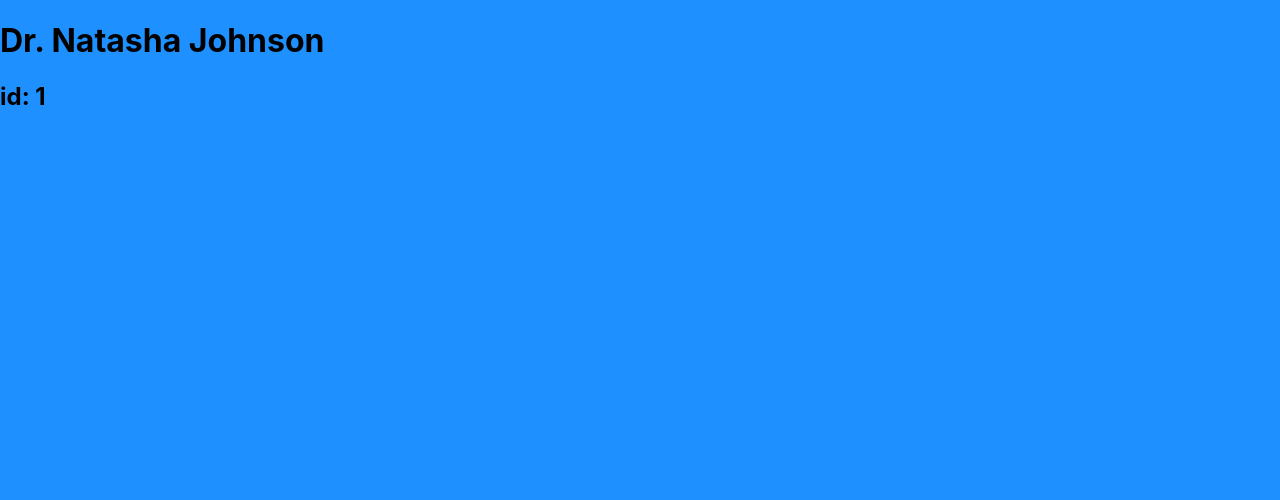
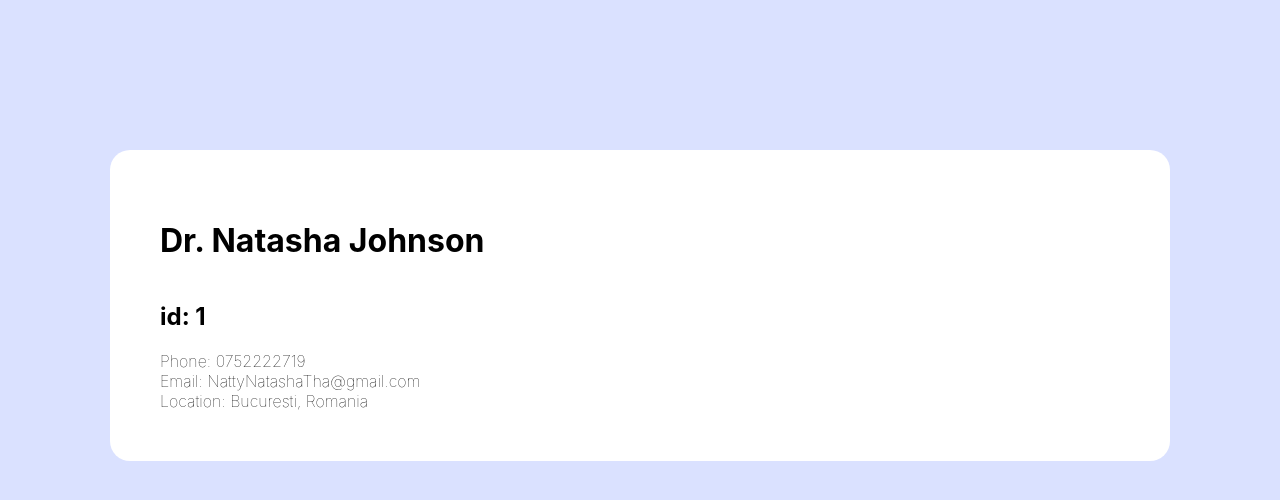
Before and after one commit to Radu3105/SHPS-Project-Frontend, a React (Create React App) app: page /doctor/1 in a window 1280 px wide. Shown: the top 500 px of the page. Built offline with nearby package versions, Linux system fonts and the light colour scheme.

Commit message:
fixed doctor list specialization in result page

```diff
--- a/src/App.css
+++ b/src/App.css
@@ -1,5 +1,5 @@
 body {
-    background-color:dodgerblue;
+    background-color:rgb(218, 225, 255);
     font-weight: 100;
 }
 
@@ -255,3 +255,19 @@ a:active { text-decoration: none; color: black }
     color: dodgerblue;
     font-size: 35px;
 }
+
+.doctor-details-container {
+    display: flex;
+    justify-content: center;
+    /* text-align: center; */
+    flex-direction: column;
+    /* align-items: center; */
+    margin: auto;
+    margin-top: 150px;
+    padding: 50px;
+    /* height: 70vh; */
+    max-width: 1000px;
+    background-color: white;
+    border-radius: 20px;
+    width: 75%;
+}
--- a/src/Components/DoctorList.js
+++ b/src/Components/DoctorList.js
@@ -5,13 +5,13 @@ export default function DoctorList(props) {
 
     return (
         <>
+            <div className="doctor-list-specialization">
+                <h1 style={{'textAlign': 'center'}}>{props.specialization.disease.type.toUpperCase()}</h1>
+            </div>
             {
-                mockDoctors.filter((doctor) => doctor.specialization === props.specialization)
+                mockDoctors.filter((doctor) => doctor.specialization === props.specialization.disease.type)
                 .map((doctor) => (
                     <div className="doctor-list">
-                        <div className="doctor-list-specialization">
-                            <h1 style={{'textAlign': 'center'}}>{doctor.specialization.toUpperCase()}</h1>
-                        </div>
                         <Link to={`/doctor/${doctor.id}`}>
                             <div className="doctor-list-option">
                                 <div className="doctor-list-option-name">
@@ -20,7 +20,7 @@ export default function DoctorList(props) {
                                 <div className="doctor-list-option-location">
                                     <h3>{doctor.location}</h3>
                                 </div>
-                                {/* <button>Contact</button> */}
+                                <button>Contact</button>
                             </div>
                         </Link>
                     </div>
--- a/src/Components/Pages/Doctor.js
+++ b/src/Components/Pages/Doctor.js
@@ -6,13 +6,16 @@ export default function Doctor() {
     const { id } = useParams();
 
     return (
-        <div>
+        <div className="doctor-details-container">
             {
                 mockDoctors.filter((doctor) => doctor.id == id)
                 .map((doctor) => (
                     <>
                         <h1>Dr. {doctor.firstName} {doctor.lastName}</h1>
                         <h2>id: {doctor.id}</h2>
+                        <p1>Phone: {doctor.phone}</p1>
+                        <p1>Email: {doctor.email}</p1>
+                        <p1>Location: {doctor.location}</p1>
                     </>
                 ))
             }
--- a/src/Components/Pages/Result.js
+++ b/src/Components/Pages/Result.js
@@ -1,12 +1,10 @@
+import { mockPredictions } from "../../mockData";
 import DoctorList from "../DoctorList";
 import PredictionList from "../PredictionList";
 
 export default function Result(props) {
 
-    const specializations = [
-        'cardiovascular',
-        'derma',
-    ];
+    const specializations = [... new Set(mockPredictions)];
 
     return (
         <div className="result-container">
--- a/src/Components/PredictionList.js
+++ b/src/Components/PredictionList.js
@@ -1,10 +1,18 @@
+import { mockPredictions } from "../mockData";
+
 export default function PredictionList() {
 
-
-
     return (
-        <>
-            <h1>[Prediction List Component]</h1>
-        </>
+        <div className="prediction-list">
+            {
+                mockPredictions.map((prediction) => (
+                    <div className="prediction">
+                        <h2>{prediction.disease.name}</h2>
+                        <h3>Type: {prediction.disease.type}</h3>
+                        <p>Accuracy: {prediction.accuracy * 100}%</p>
+                    </div>
+                ))
+            }
+        </div>
     );
 }
--- a/src/mockData.js
+++ b/src/mockData.js
@@ -49,6 +49,19 @@ export const mockQuestions = [
     },
 ];
 
+export const mockPredictions = [
+    {
+        'id': 0,
+        'disease': mockDiseases[0],
+        'accuracy': .8,
+    },
+    {
+        'id': 1,
+        'disease': mockDiseases[1],
+        'accuracy': .2,
+    },
+];
+
 export const mockDoctors = [
     {
         'id': 0,
@@ -75,7 +88,7 @@ export const mockDoctors = [
         'location': 'Bucuresti, Romania',
     },
     {
-        'id': 0,
+        'id': 2,
         'status': 'available',
         'firstName': 'A',
         'lastName': 'B',
```
Also changed, not shown: 1 other file (tests, documents, lock files or other folders).
